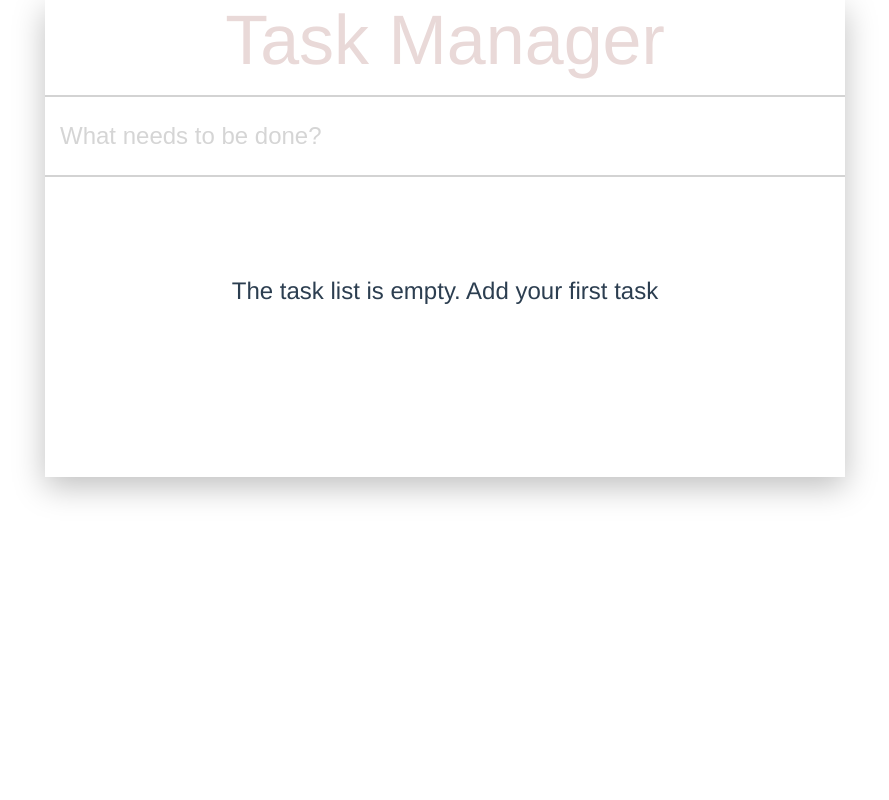
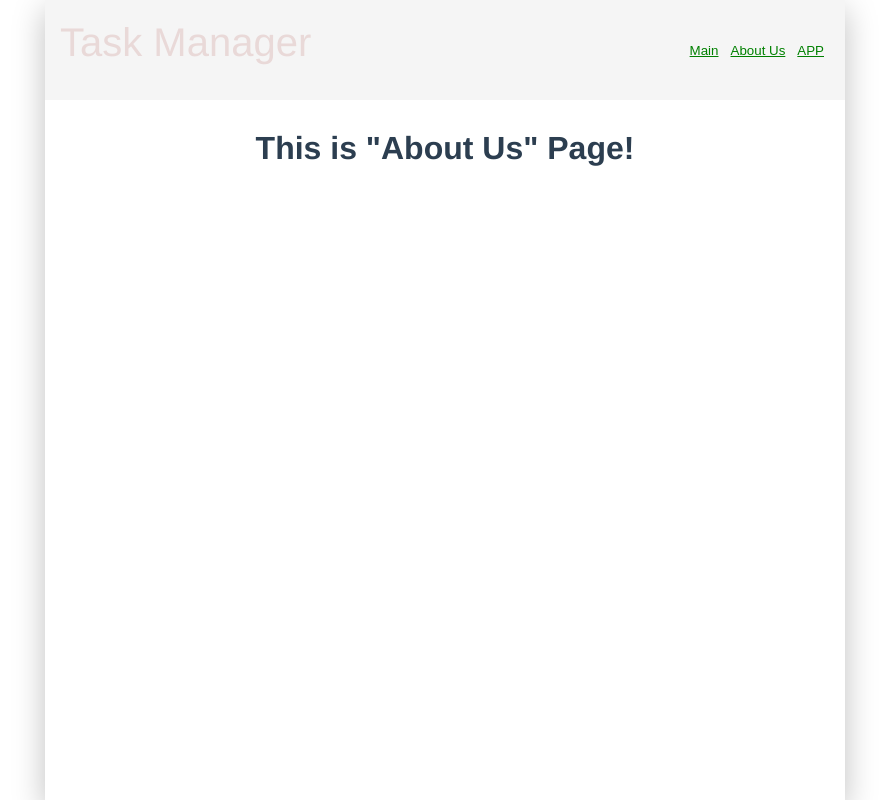
Before and after one commit to zil130/task-manager, a Vue app: page /about in a window 1280 px wide. Shown: the whole page, without its empty margins (195-1084 px from the left). Built offline with nearby package versions, Linux system fonts and the light colour scheme.

Commit message:
feat: add routing

```diff
--- a/src/App.vue
+++ b/src/App.vue
@@ -1,79 +1,16 @@
 <template>
-  <div class="tasks">
-    <modal-window v-model:show="modalVisible">
-      <label for="edit-input">
-        <input
-          v-model.trim="editedTask.task"
-          class="edit-input"
-          type="text"
-          id="edit-input"
-        >
-      </label>
-      <button-primary
-        @click="editTask"
-      >
-        SAVE
-      </button-primary>
-    </modal-window>
-    <h1 class="title">Task Manager</h1>
-    <task-form
-      @create="createTask"
-    />
-    <task-list
-      v-if=tasks.length
-      :tasks="tasks"
-      @showModal="showModal"
-      @remove="removeTask"
-      @toggleStatus="toggleStatus"
-      @clearCompleted="clearCompleted"
-    />
-    <task-list-empty v-else />
+  <div class="app">
+    <nav-bar></nav-bar>
+    <router-view></router-view>
   </div>
 </template>
 
 <script>
-import TaskForm from '@/components/TaskForm.vue';
-import TaskList from '@/components/TaskList.vue';
-import TaskListEmpty from '@/components/TaskListEmpty.vue';
+import NavBar from '@/components/NavBar.vue';
 
 export default {
   components: {
-    TaskForm, TaskList, TaskListEmpty,
-  },
-  data() {
-    return {
-      tasks: [],
-      modalVisible: false,
-      editedTask: {},
-    };
-  },
-  methods: {
-    createTask(task) {
-      this.tasks.push(task);
-    },
-    removeTask({ id }) {
-      this.tasks = this.tasks.filter((task) => task.id !== id);
-    },
-    toggleStatus({ id }) {
-      this.tasks = this.tasks.map((task) => {
-        if (task.id === id) {
-          return { ...task, isCompleted: !task.isCompleted };
-        }
-
-        return task;
-      });
-    },
-    clearCompleted() {
-      this.tasks = this.tasks.filter((task) => !task.isCompleted);
-    },
-    showModal(task) {
-      this.modalVisible = true;
-      this.editedTask = task;
-    },
-    editTask() {
-      this.editedTask = {};
-      this.modalVisible = false;
-    },
+    NavBar,
   },
 };
 </script>
@@ -99,20 +36,9 @@ export default {
   color: #2c3e50;
 }
 
-.title {
-  padding-bottom: 15px;
-  font-size: 70px;
-  font-weight: 100;
-  color: rgb(233, 217, 216);
-  text-align: center;
-}
-
-.tasks {
+.app {
   width: 100%;
-  background: rgb(255, 255, 255);
-}
-
-.edit-input {
-  height: 30px;
+  min-height: 100vh;
+  background: #ffffff;
 }
 </style>
--- /dev/null
+++ b/src/components/NavBar.vue
@@ -0,0 +1,29 @@
+<template>
+  <div class="navbar">
+    <h1 class="title">Task Manager</h1>
+    <div>
+      <button-secondary @click="$router.push('/')">Main</button-secondary>
+      <button-secondary @click="$router.push('/about')">About Us</button-secondary>
+      <button-secondary @click="$router.push('/task-manager')">APP</button-secondary>
+    </div>
+  </div>
+</template>
+
+<style scoped>
+.navbar {
+  display: flex;
+  justify-content: space-between;
+  align-items: center;
+  height: 100px;
+  padding: 15px;
+  background: #f5f5f5;
+}
+
+.title {
+  padding-bottom: 15px;
+  font-size: 40px;
+  font-weight: 100;
+  color: rgb(233, 217, 216);
+  text-align: center;
+}
+</style>
--- a/src/components/TaskItem.vue
+++ b/src/components/TaskItem.vue
@@ -1,6 +1,6 @@
 <template>
   <div class="task">
-    <label :for=task.id>
+    <label class="cb-label" :for=task.id>
       <input
         @click="$emit('toggleStatus', task)"
         class="task-checkbox"
@@ -49,6 +49,10 @@ export default {
   font-size: 24px;
 }
 
+.cb-label {
+  cursor: pointer;
+}
+
 .task-checkbox {
   position: absolute;
   z-index: -1;
--- a/src/components/TaskList.vue
+++ b/src/components/TaskList.vue
@@ -36,7 +36,6 @@ export default {
 .task-list {
   display: flex;
   flex-direction: column;
-  min-height: 300px;
 }
 
 .list-item {
--- a/src/components/TaskListEmpty.vue
+++ b/src/components/TaskListEmpty.vue
@@ -6,10 +6,9 @@
 
 <style scoped>
 .list-empty {
-  min-height: 300px;
   display: flex;
   justify-content: center;
-  padding-top: 100px;
+  padding-top: 50px;
 }
 
 .text {
--- a/src/main.js
+++ b/src/main.js
@@ -1,6 +1,7 @@
 import { createApp } from 'vue';
 import components from '@/components/UI';
-import App from './App.vue';
+import App from '@/App.vue';
+import router from '@/router/router';
 
 const app = createApp(App);
 
@@ -8,4 +9,6 @@ components.forEach((component) => {
   app.component(component.name, component);
 });
 
-app.mount('#app');
+app
+  .use(router)
+  .mount('#app');
--- /dev/null
+++ b/src/pages/AboutPage.vue
@@ -0,0 +1,11 @@
+<template>
+  <div class="about">
+    <h1>This is "About Us" Page!</h1>
+  </div>
+</template>
+
+<style scoped>
+.about {
+  padding-top: 30px;
+}
+</style>
--- /dev/null
+++ b/src/pages/MainPage.vue
@@ -0,0 +1,11 @@
+<template>
+  <div class="main">
+    <h1>This is Main Page!</h1>
+  </div>
+</template>
+
+<style scoped>
+.main {
+  padding-top: 30px;
+}
+</style>
--- /dev/null
+++ b/src/pages/TaskManagerPage.vue
@@ -0,0 +1,84 @@
+<template>
+  <div>
+    <modal-window v-model:show="modalVisible">
+      <label for="edit-input">
+        <input
+          v-model.trim="editedTask.task"
+          class="edit-input"
+          type="text"
+          id="edit-input"
+        >
+      </label>
+      <button-primary
+        @click="editTask"
+      >
+        SAVE
+      </button-primary>
+    </modal-window>
+    <task-form
+      @create="createTask"
+    />
+    <task-list
+      v-if=tasks.length
+      :tasks="tasks"
+      @showModal="showModal"
+      @remove="removeTask"
+      @toggleStatus="toggleStatus"
+      @clearCompleted="clearCompleted"
+    />
+    <task-list-empty v-else />
+  </div>
+</template>
+
+<script>
+import TaskForm from '@/components/TaskForm.vue';
+import TaskList from '@/components/TaskList.vue';
+import TaskListEmpty from '@/components/TaskListEmpty.vue';
+
+export default {
+  components: {
+    TaskForm, TaskList, TaskListEmpty,
+  },
+  data() {
+    return {
+      tasks: [],
+      modalVisible: false,
+      editedTask: {},
+    };
+  },
+  methods: {
+    createTask(task) {
+      this.tasks.push(task);
+    },
+    removeTask({ id }) {
+      this.tasks = this.tasks.filter((task) => task.id !== id);
+    },
+    toggleStatus({ id }) {
+      this.tasks = this.tasks.map((task) => {
+        if (task.id === id) {
+          return { ...task, isCompleted: !task.isCompleted };
+        }
+
+        return task;
+      });
+    },
+    clearCompleted() {
+      this.tasks = this.tasks.filter((task) => !task.isCompleted);
+    },
+    showModal(task) {
+      this.modalVisible = true;
+      this.editedTask = task;
+    },
+    editTask() {
+      this.editedTask = {};
+      this.modalVisible = false;
+    },
+  },
+};
+</script>
+
+<style scoped>
+.edit-input {
+  height: 30px;
+}
+</style>
--- /dev/null
+++ b/src/router/router.js
@@ -0,0 +1,26 @@
+import MainPage from '@/pages/MainPage.vue';
+import TaskManagerPage from '@/pages/TaskManagerPage.vue';
+import AboutPage from '@/pages/AboutPage.vue';
+import { createRouter, createWebHistory } from 'vue-router';
+
+const routes = [
+  {
+    path: '/',
+    component: MainPage,
+  },
+  {
+    path: '/task-manager',
+    component: TaskManagerPage,
+  },
+  {
+    path: '/about',
+    component: AboutPage,
+  },
+];
+
+const router = createRouter({
+  routes,
+  history: createWebHistory(process.env.BASE_URL),
+});
+
+export default router;
```
